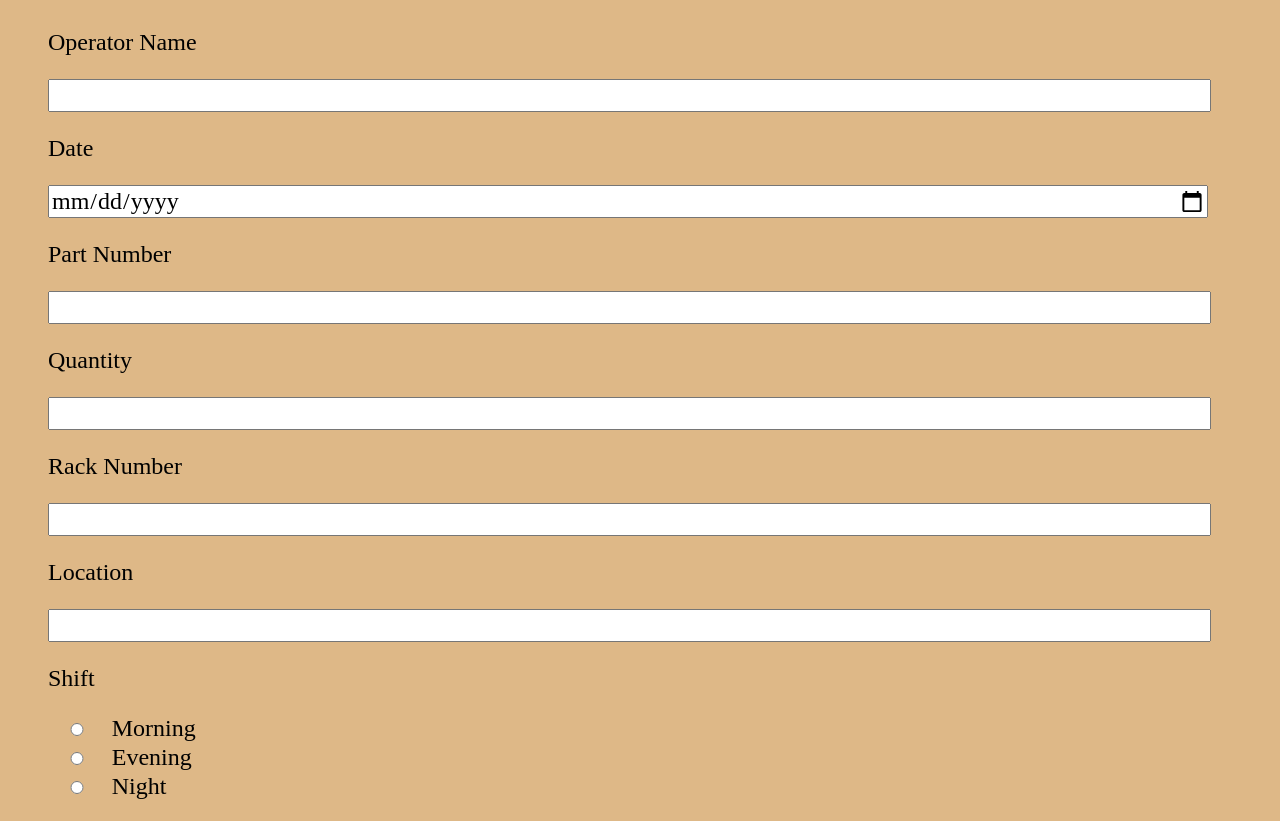
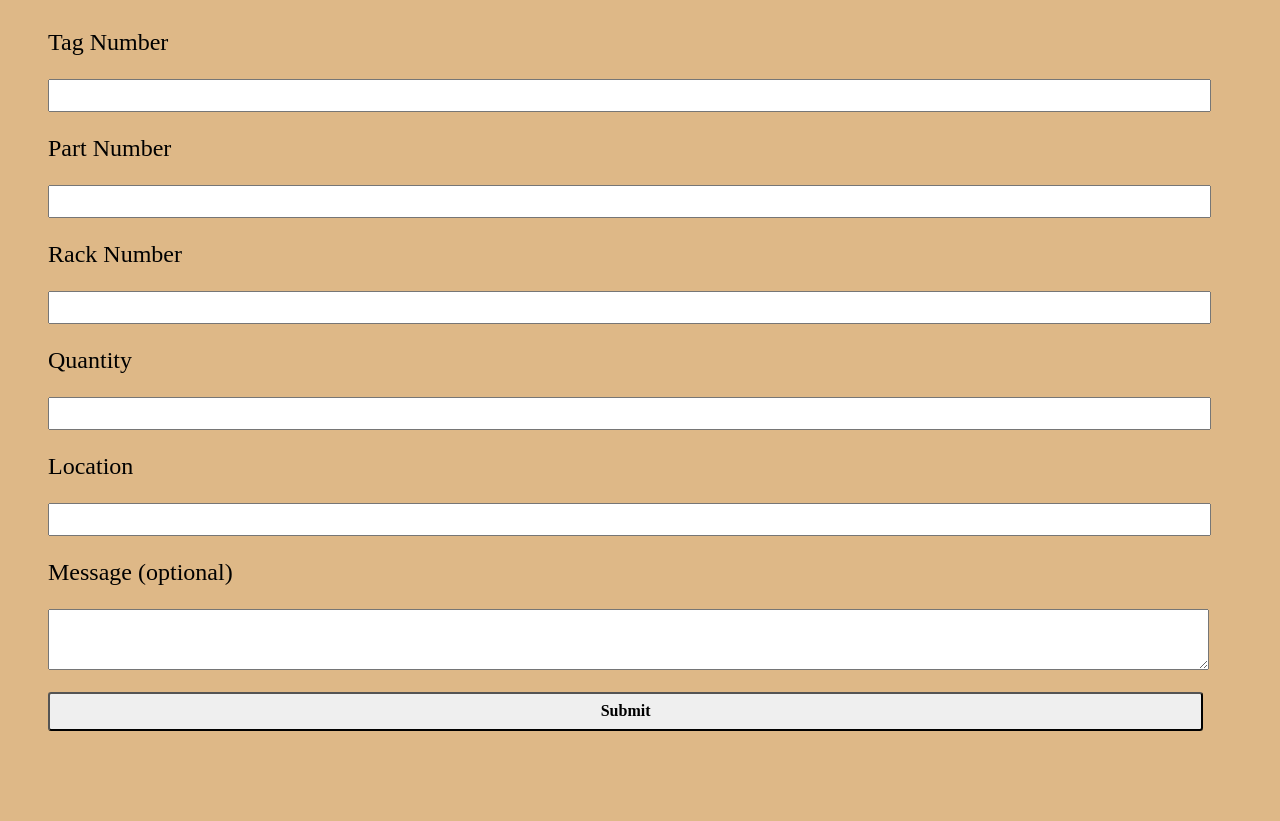
Before and after one commit to dennisagarwal/inventory-form, a plain HTML site: page index.html in a window 1280 px wide. Shown: the part 99-920 px from the top of the page. After the commit the page ends 862 px from the top, so only its background shows below. Drawn offline with nearby package versions, Linux system fonts and the light colour scheme.

Commit message:
modification in tag number

```diff
--- a/index.html
+++ b/index.html
@@ -15,30 +15,30 @@
   <h2 class="inventory__heading">Inventory Count</h2>
   <form class="form" id="inventoryForm">
     <div class="form__div">
-    <label class="form__label">Operator Name</label>
-    <input class="form__input" name="operator_name" />
+    <label class="form__label">Tag Number</label>
+    <input class="form__input" name="tag_number" />
   </div>
-  <div class="form__div">
+  <!-- <div class="form__div">
     <label class="form__label">Date</label>
     <input class="form__input" type="date" name="date" placeholder="date"/>
-  </div>
+  </div> -->
   <div class="form__div">
     <label class="form__label">Part Number</label>
     <input class="form__input" name="part_number" />
+  </div>
+  <div class="form__div">
+    <label class="form__label">Rack Number</label>
+    <input class="form__input" name="rack_number" />
   </div>
   <div class="form__div">
     <label class="form__label">Quantity</label>
     <input class="form__input" name="quantity" />
   </div>
   <div class="form__div">
-    <label class="form__label">Rack Number</label>
-    <input class="form__input" name="rack_number" />
-  </div>
-  <div class="form__div">
     <label class="form__label">Location</label>
     <input class="form__input" name="location" />
   </div>
-  <div class="form__div">
+  <!-- <div class="form__div">
     <label class="form__label">Shift</label>
     <div class="form__input">
       <div>
@@ -48,10 +48,10 @@
     <input class="form__input--radio" type="radio" id="shift" name="shift" value="evening" /> Evening
   </div>
   <div>
-    <input class="form__input--radio" type="radio" id="shift" name="shift" value=night" /> Night
+    <input class="form__input--radio" type="radio" id="shift" name="shift" value="night" /> Night
   </div>
     </div>
-  </div>
+  </div> -->
   <div class="form__div">
     <label class="form__label">Message (optional)</label>
     <textarea  class="form__input" name="message">
```
